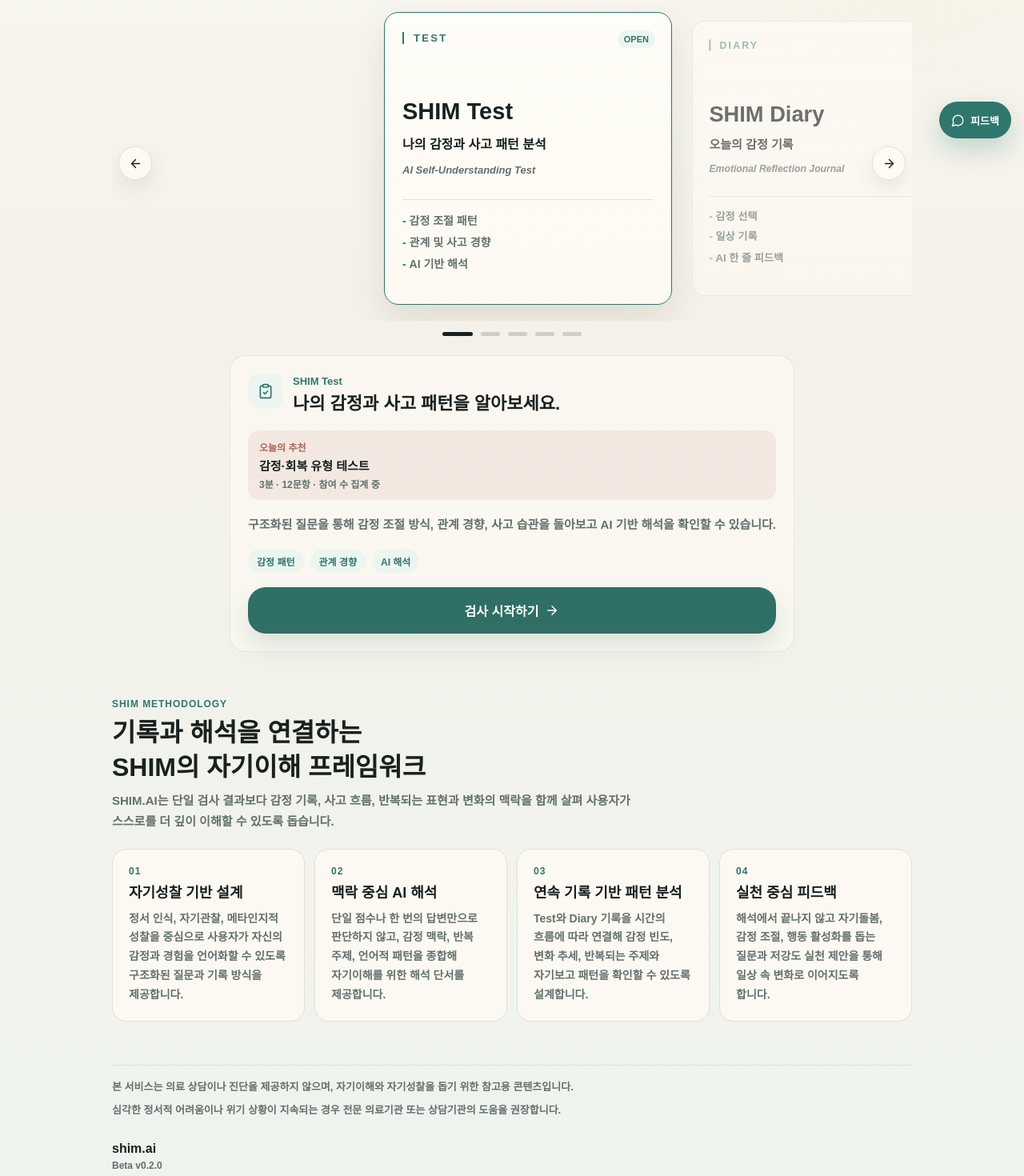
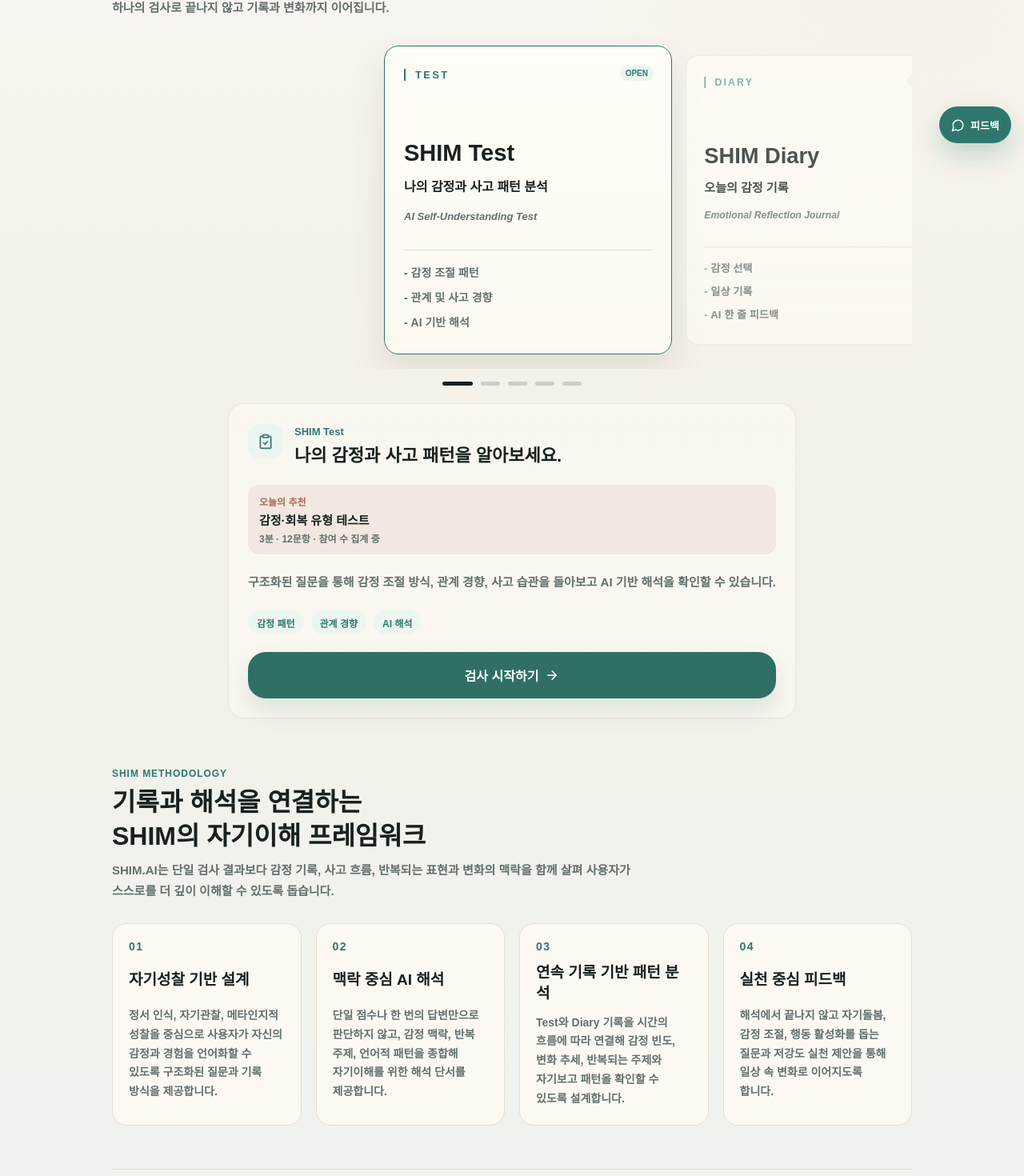
Before and after one commit to sj-dev-99/shim-ai, a Next.js app: page / in a window 1280 px wide. Shown: the part 611-2081 px from the top of the page at 80% size. Built offline with nearby package versions, Linux system fonts and the light colour scheme; no server answers.

Commit message:
Polish home service carousel details

```diff
--- a/components/HomeSections.tsx
+++ b/components/HomeSections.tsx
@@ -1,7 +1,6 @@
 import Link from "next/link";
 import { type KeyboardEvent, type PointerEvent, type UIEvent, useMemo, useRef, useState } from "react";
 import {
-  ArrowLeft,
   ArrowRight,
   BarChart3,
   BookOpenText,
@@ -115,7 +114,7 @@
   const isOpen = service.status === "OPEN";
 
   return (
-    <section className={`shim-service-detail accent-${service.accent}`} aria-live="polite">
+    <section className={`shim-service-detail accent-${service.accent}`} aria-live="polite" key={service.id}>
       <div className="shim-detail-heading">
         <span className="shim-detail-icon">
           <Icon size={20} aria-hidden="true" />
@@ -308,17 +307,10 @@
       <div className="shim-section-heading">
         <span>SHIM SERVICES</span>
         <h2 id="shim-service-title">나에게 맞는 방식으로 시작하세요</h2>
+        <p>하나의 검사로 끝나지 않고 기록과 변화까지 이어집니다.</p>
       </div>
 
       <div className="shim-carousel-shell">
-        <button
-          aria-label="이전 서비스 보기"
-          className="shim-carousel-nav is-prev"
-          onClick={() => selectService(activeIndex - 1)}
-          type="button"
-        >
-          <ArrowLeft size={17} aria-hidden="true" />
-        </button>
         <div
           aria-label="SHIM 서비스 카드 슬라이더"
           className={`shim-service-carousel ${isMouseDragging ? "is-dragging" : ""}`}
@@ -346,14 +338,6 @@
             />
           ))}
         </div>
-        <button
-          aria-label="다음 서비스 보기"
-          className="shim-carousel-nav is-next"
-          onClick={() => selectService(activeIndex + 1)}
-          type="button"
-        >
-          <ArrowRight size={17} aria-hidden="true" />
-        </button>
       </div>
 
       <div className="shim-carousel-pagination" aria-label="서비스 카드 위치">
@@ -368,7 +352,7 @@
         ))}
       </div>
 
-      <ServiceDetail recommendedCount={recommendedCount} service={activeService} />
+      <ServiceDetail key={activeService.id} recommendedCount={recommendedCount} service={activeService} />
     </section>
   );
 }
@@ -419,6 +403,7 @@
       <span>shim.ai</span>
       <span>{BETA_VERSION}</span>
       <small>© {year} SHIM AI. Self-understanding, gently structured.</small>
+      <strong className="shim-footer-tagline">Understand yourself, gently.</strong>
     </footer>
   );
 }
--- a/styles/globals.css
+++ b/styles/globals.css
@@ -157,10 +157,10 @@
 
 .shim-hero {
   display: grid;
-  min-height: 52vh;
+  min-height: 48vh;
   align-content: start;
   width: 100%;
-  padding: 4px 0 48px;
+  padding: 4px 0 36px;
 }
 
 .shim-hero-top {
@@ -196,7 +196,7 @@
 .shim-hero-copy {
   display: grid;
   gap: 16px;
-  margin-top: 54px;
+  margin-top: 42px;
 }
 
 .shim-hero-kicker {
@@ -268,8 +268,8 @@
 
 .shim-service-section {
   display: grid;
-  gap: 18px;
-  margin: 0 0 54px;
+  gap: 20px;
+  margin: 0 0 58px;
 }
 
 .shim-carousel-shell {
@@ -284,11 +284,11 @@
   display: grid;
   grid-auto-flow: column;
   grid-auto-columns: var(--service-card-width);
-  gap: 14px;
+  gap: 6px;
   overflow-x: auto;
   width: 100%;
   max-width: 100%;
-  padding: 8px max(20px, calc((100vw - var(--service-card-width)) / 2)) 20px;
+  padding: 14px max(20px, calc((100vw - var(--service-card-width)) / 2)) 18px;
   scroll-padding-inline: max(20px, calc((100vw - var(--service-card-width)) / 2));
   scroll-snap-type: x mandatory;
   scroll-behavior: smooth;
@@ -330,10 +330,10 @@
   display: grid;
   width: var(--service-card-width);
   min-width: 0;
-  min-height: 346px;
+  min-height: 368px;
   align-content: start;
-  gap: 12px;
-  padding: 24px 22px;
+  gap: 14px;
+  padding: 28px 24px;
   border: 1px solid rgba(231, 222, 208, 0.88);
   border-radius: 18px;
   background: linear-gradient(180deg, rgba(255, 253, 247, 0.92), rgba(255, 252, 244, 0.74));
@@ -341,8 +341,8 @@
   text-align: left;
   scroll-snap-align: center;
   transform: scale(0.94);
-  opacity: 0.62;
-  transition: transform 180ms ease, opacity 180ms ease, border-color 180ms ease, box-shadow 180ms ease;
+  opacity: 0.76;
+  transition: transform 240ms cubic-bezier(0.22, 1, 0.36, 1), opacity 220ms ease, border-color 220ms ease, box-shadow 220ms ease;
 }
 
 .shim-service-card.is-active {
@@ -388,11 +388,11 @@
 
 .shim-card-status {
   position: absolute;
-  top: 22px;
-  right: 20px;
-  padding: 5px 8px;
+  top: 24px;
+  right: 22px;
+  padding: 4px 7px;
   border-radius: 999px;
-  font-size: 11px;
+  font-size: 10px;
   font-style: normal;
   font-weight: 900;
 }
@@ -408,7 +408,7 @@
 }
 
 .shim-service-card strong {
-  margin-top: 56px;
+  margin-top: 60px;
   color: var(--ink);
   font-size: 29px;
   line-height: 1.14;
@@ -422,6 +422,7 @@
 }
 
 .shim-service-card small {
+  margin-top: 2px;
   color: var(--muted);
   font-size: 13px;
   font-style: italic;
@@ -431,14 +432,14 @@
 
 .shim-service-card ul {
   display: grid;
-  gap: 7px;
-  margin: 14px 0 0;
-  padding: 16px 0 0;
+  gap: 9px;
+  margin: 18px 0 0;
+  padding: 18px 0 0;
   border-top: 1px solid var(--line);
   color: var(--muted);
   font-size: 14px;
   font-weight: 800;
-  line-height: 1.45;
+  line-height: 1.55;
   list-style: none;
 }
 
@@ -449,28 +450,7 @@
 }
 
 .shim-carousel-nav {
-  position: absolute;
-  top: 50%;
-  z-index: 2;
-  display: grid;
-  width: 38px;
-  height: 38px;
-  place-items: center;
-  border: 1px solid rgba(231, 222, 208, 0.86);
-  border-radius: 999px;
-  background: rgba(255, 252, 244, 0.86);
-  color: var(--ink);
-  box-shadow: 0 10px 24px rgba(78, 67, 52, 0.1);
-  transform: translateY(-50%);
-  backdrop-filter: blur(10px);
-}
-
-.shim-carousel-nav.is-prev {
-  left: 10px;
-}
-
-.shim-carousel-nav.is-next {
-  right: 10px;
+  display: none;
 }
 
 .shim-carousel-pagination {
@@ -498,12 +478,25 @@
   --accent: var(--teal);
   --accent-soft: var(--selected-panel);
   display: grid;
-  gap: 18px;
-  margin-top: 6px;
-  padding: 22px;
+  gap: 22px;
+  margin-top: 2px;
+  padding: 25px 24px 24px;
   border-radius: 20px;
   background: rgba(255, 252, 244, 0.58);
   border: 1px solid rgba(231, 222, 208, 0.72);
+  animation: shim-detail-enter 240ms cubic-bezier(0.22, 1, 0.36, 1) both;
+}
+
+@keyframes shim-detail-enter {
+  from {
+    opacity: 0;
+    transform: translateY(8px);
+  }
+
+  to {
+    opacity: 1;
+    transform: translateY(0);
+  }
 }
 
 .shim-service-detail.accent-teal,
@@ -537,7 +530,7 @@
 .shim-detail-heading {
   display: grid;
   grid-template-columns: 44px minmax(0, 1fr);
-  gap: 12px;
+  gap: 14px;
   align-items: start;
 }
 
@@ -558,7 +551,7 @@
 }
 
 .shim-detail-heading h2 {
-  margin: 5px 0 0;
+  margin: 7px 0 0;
   color: var(--ink);
   font-size: 22px;
   line-height: 1.32;
@@ -602,7 +595,7 @@
 .shim-detail-tags {
   display: flex;
   flex-wrap: wrap;
-  gap: 8px;
+  gap: 9px;
 }
 
 .shim-detail-tags span {
@@ -642,25 +635,25 @@
 
 .shim-methodology {
   display: grid;
-  gap: 22px;
-  margin: 58px 0 0;
+  gap: 28px;
+  margin: 62px 0 0;
 }
 
 .shim-methodology-list {
   display: grid;
+  gap: 18px;
+}
+
+.shim-methodology-item {
+  display: grid;
   gap: 12px;
-}
-
-.shim-methodology-item {
-  display: grid;
-  gap: 8px;
-  padding: 18px 0 18px 16px;
-  border-left: 2px solid var(--line);
+  padding: 22px 0 22px 18px;
+  border-left: 3px solid rgba(47, 119, 108, 0.28);
 }
 
 .shim-methodology-item span {
   color: var(--teal);
-  font-size: 12px;
+  font-size: 14px;
   font-weight: 900;
   letter-spacing: 0.1em;
 }
@@ -668,7 +661,7 @@
 .shim-methodology-item h3 {
   margin: 0;
   color: var(--ink);
-  font-size: 18px;
+  font-size: 19px;
   line-height: 1.35;
 }
 
@@ -700,7 +693,7 @@
 
 .shim-footer {
   display: grid;
-  gap: 5px;
+  gap: 7px;
   margin-top: 28px;
   color: var(--muted);
   font-size: 12px;
@@ -716,6 +709,12 @@
 .shim-footer small {
   font-size: 12px;
   line-height: 1.45;
+}
+
+.shim-footer-tagline {
+  color: var(--teal);
+  font-size: 12px;
+  font-weight: 900;
 }
 
 [data-theme="dark"] .shim-service-card {
@@ -752,15 +751,17 @@
   }
 
   .shim-service-card {
-    min-height: 338px;
-    padding: 22px 20px;
+    min-height: 356px;
+    padding: 26px 22px;
   }
 }
 
 @media (prefers-reduced-motion: reduce) {
   .shim-service-card,
   .shim-detail-cta,
-  .shim-carousel-pagination button {
+  .shim-carousel-pagination button,
+  .shim-service-detail {
+    animation: none;
     transition: none;
   }
 
@@ -2418,7 +2419,7 @@
 .beta-dock {
   position: fixed;
   right: 16px;
-  bottom: 16px;
+  bottom: calc(10px + env(safe-area-inset-bottom));
   z-index: 30;
   display: grid;
   justify-items: end;
@@ -3407,29 +3408,6 @@
     min-height: 366px;
   }
 
-  .shim-carousel-nav {
-    position: absolute;
-    top: 50%;
-    z-index: 2;
-    display: grid;
-    width: 42px;
-    height: 42px;
-    place-items: center;
-    border: 1px solid var(--line);
-    border-radius: 999px;
-    background: var(--panel-soft);
-    color: var(--ink);
-    transform: translateY(-50%);
-  }
-
-  .shim-carousel-nav.is-prev {
-    left: 8px;
-  }
-
-  .shim-carousel-nav.is-next {
-    right: 8px;
-  }
-
   .shim-service-detail {
     max-width: 720px;
     margin-inline: auto;
```
